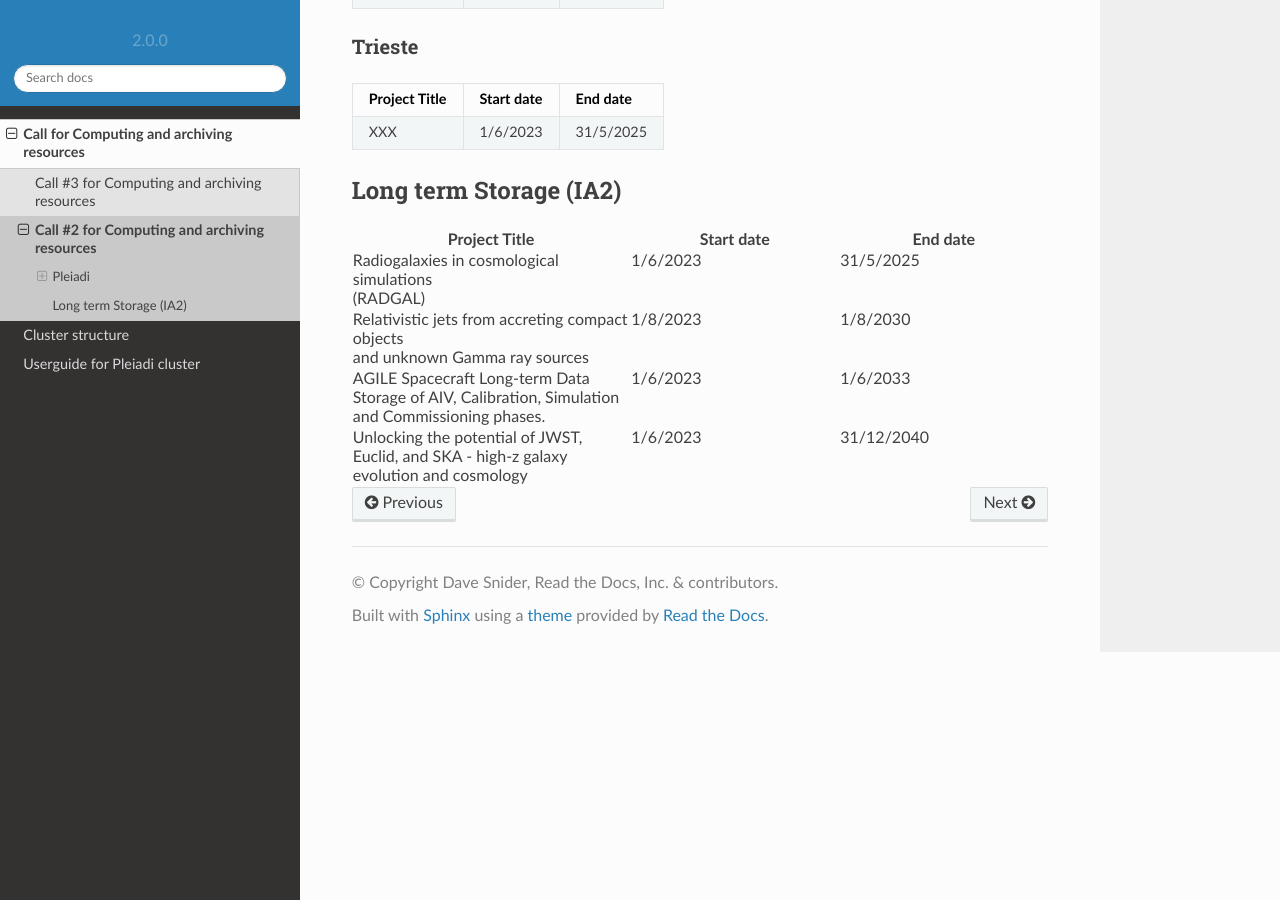
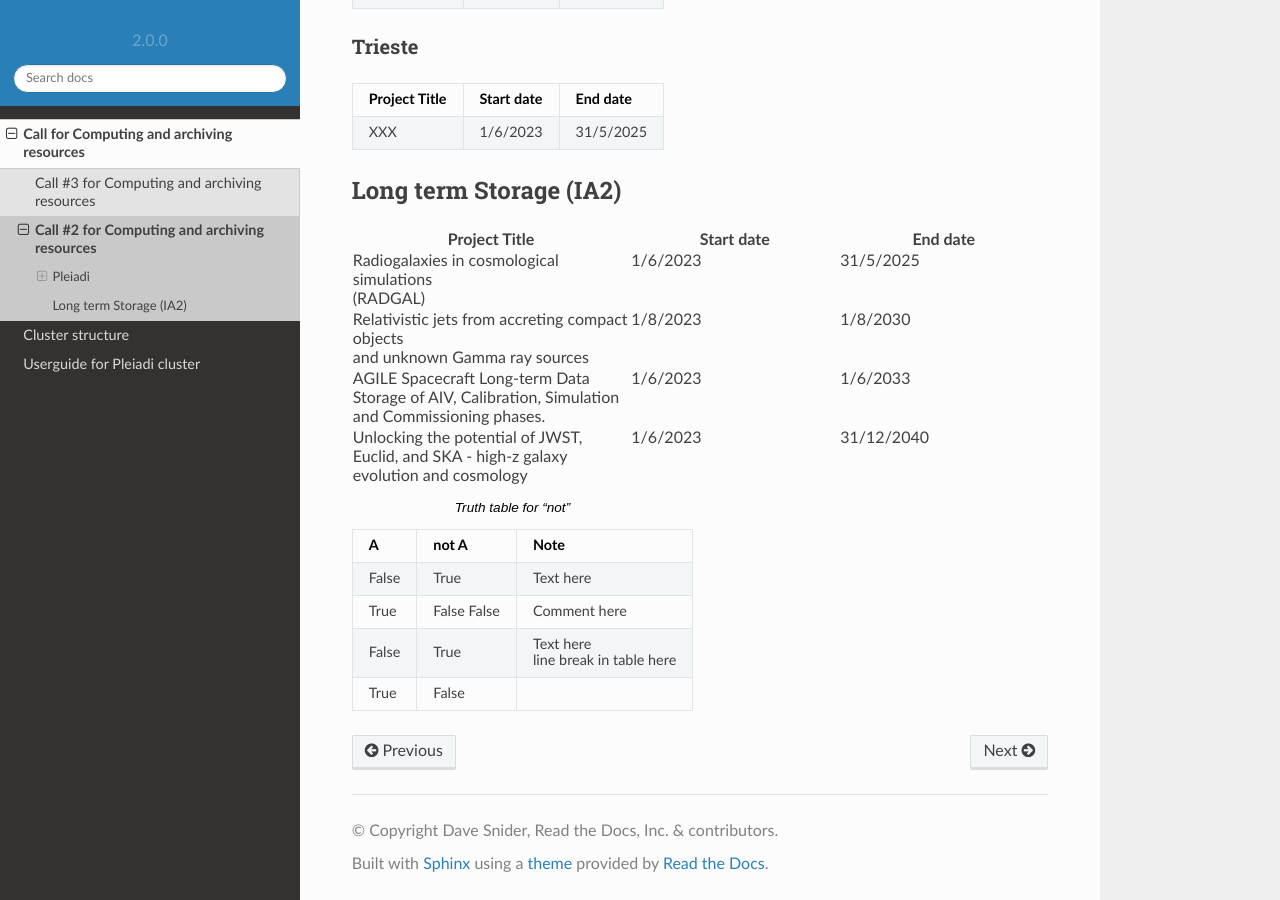
Before and after one commit to fvitello/pleiadi-doc, a Sphinx documentation site: the page built from docs/call/call2.rst, in a window 1280 px wide and 900 px high, scrolled down 570 px. Built offline with Sphinx 7.4.7 and the Read the Docs theme 2.0.0, drawn with Linux system fonts in a browser that asks for light colours; pages that are not in the unit, such as notebooks, are missing from menus.

Commit message:
Update call2.rst
just a test

```diff
--- a/docs/call/call2.rst
+++ b/docs/call/call2.rst
@@ -75,3 +75,22 @@ Long term Storage (IA2)
            <td>31/12/2040</td>
        </tr>
    </table>
+
+
+.. table:: Truth table for "not"
+  :width: 20%
+  :widths: 1 3 1
+
+  =====  =====    =====
+  A      not A    Note
+  =====  =====    =====
+  False  True     Text here
+  True   False    Comment here
+         False
+  False  True     Text here |br| line break in table here
+  True   False
+  =====  =====    =====
+
+.. |br| raw:: html
+
+     <br>
```
